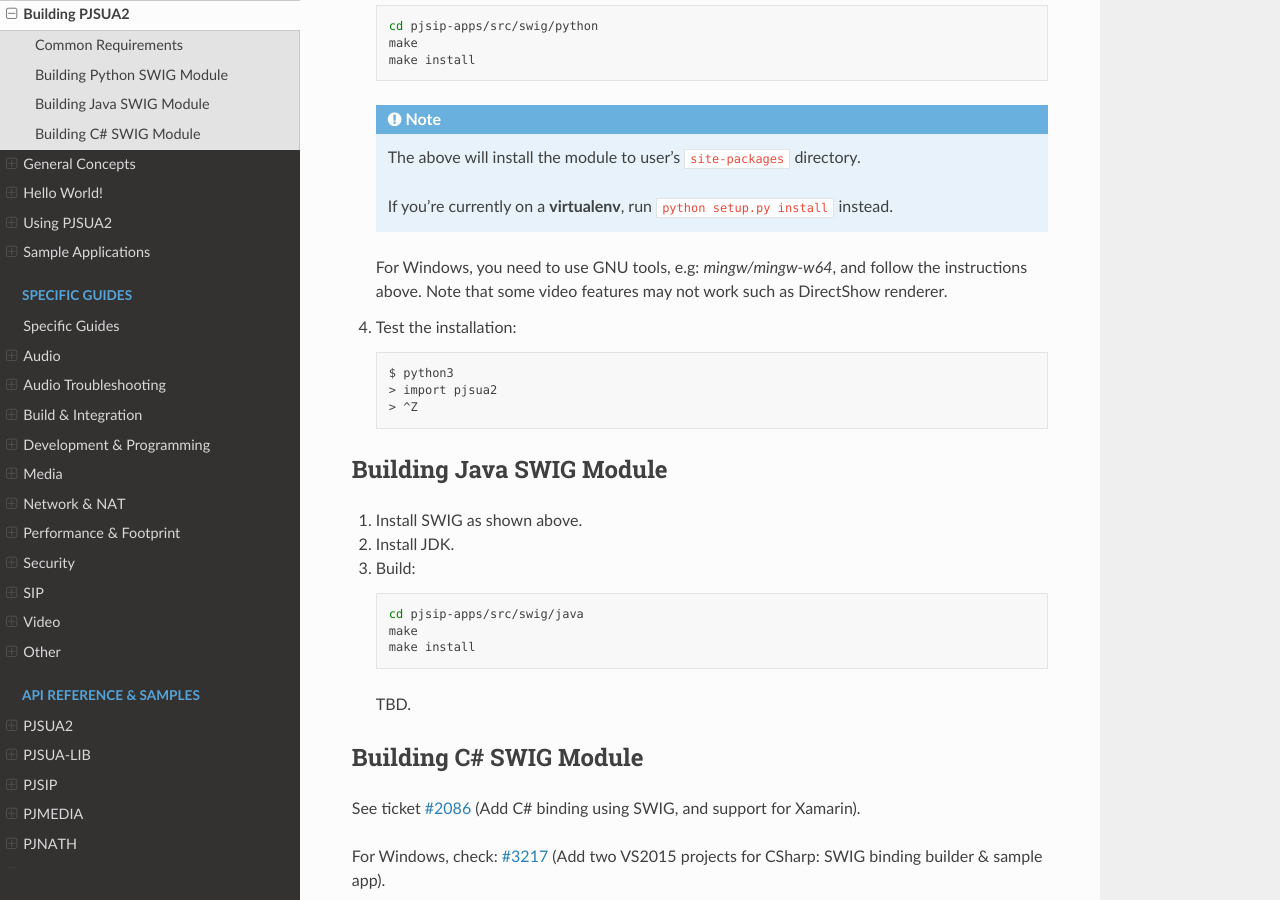
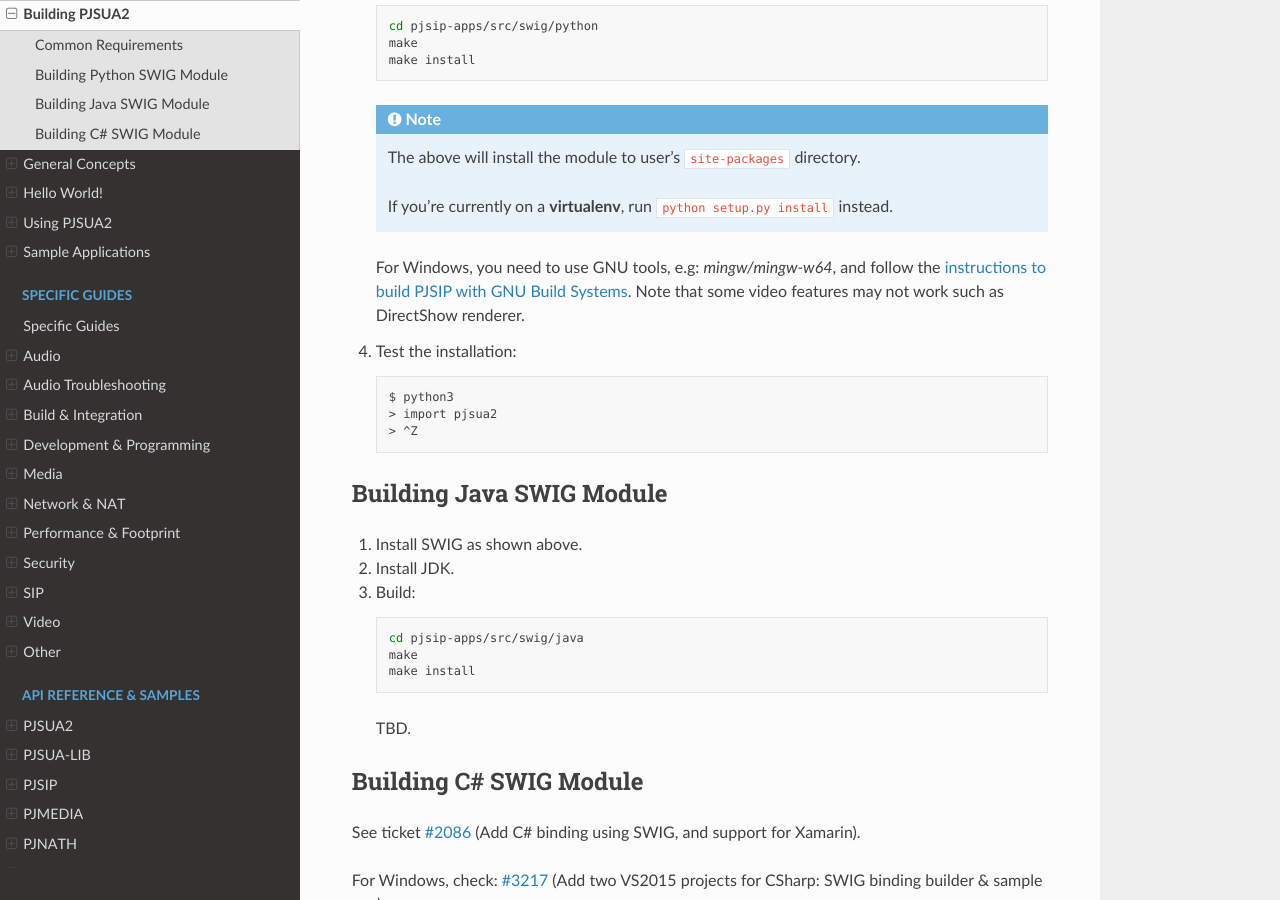
Before and after one commit to pjsip/pjproject_docs, a Sphinx documentation site: the page built from docs/source/pjsua2/building.rst, in a window 1280 px wide and 900 px high, scrolled down 1196 px. Built offline with Sphinx 7.4.7 and the Read the Docs theme 3.1.0, drawn with Linux system fonts in a browser that asks for light colours; the version number could not be read and is left out.

Commit message:
Update building.rst - Python Windows (2)

```diff
--- a/docs/source/pjsua2/building.rst
+++ b/docs/source/pjsua2/building.rst
@@ -65,7 +65,7 @@ Building Python SWIG Module
 
       If you're currently on a **virtualenv**, run ``python setup.py install`` instead.
 
-   For Windows, you need to use GNU tools, e.g: `mingw/mingw-w64`, and follow the instructions above. Note that some video features may not work such as DirectShow renderer.
+   For Windows, you need to use GNU tools, e.g: `mingw/mingw-w64`, and follow the `instructions to build PJSIP with GNU Build Systems <https://docs.pjsip.org/en/latest/get-started/posix/build_instructions.html>`__. Note that some video features may not work such as DirectShow renderer.
 
 4. Test the installation:
 
```
